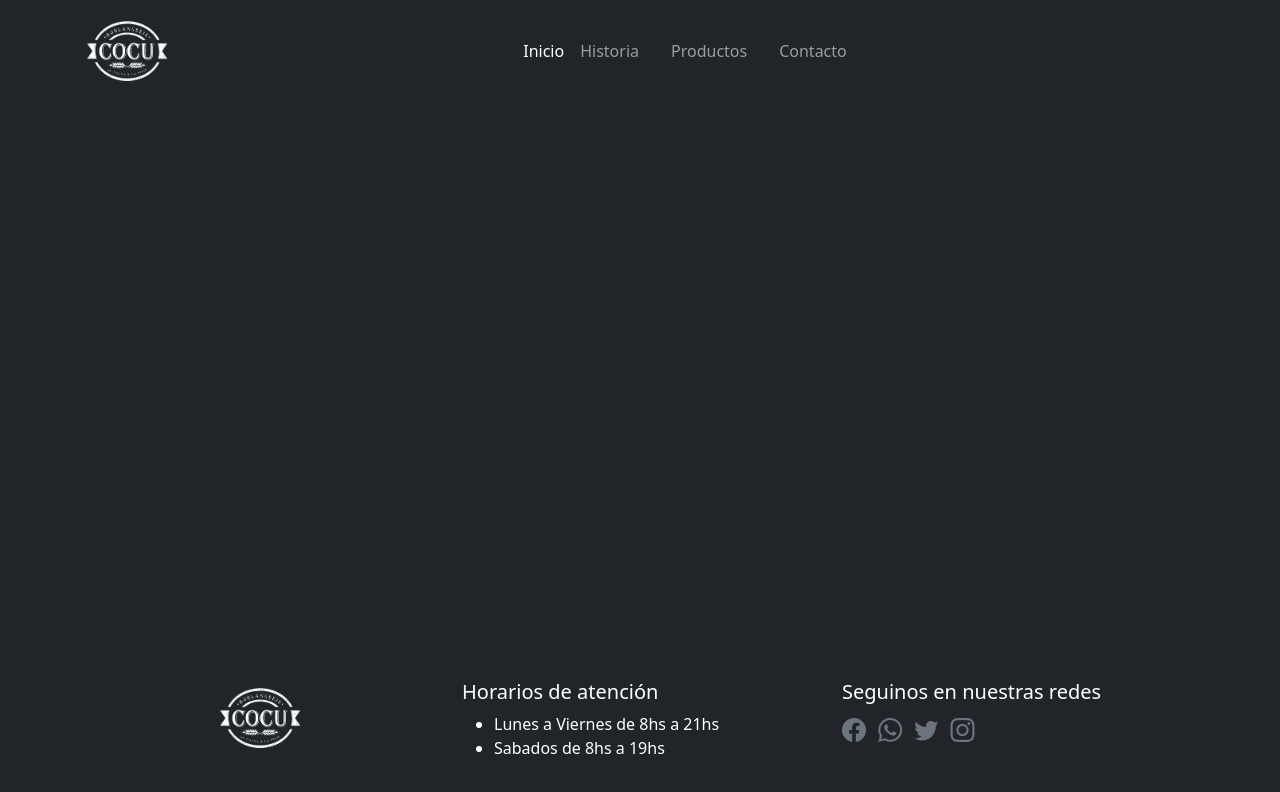
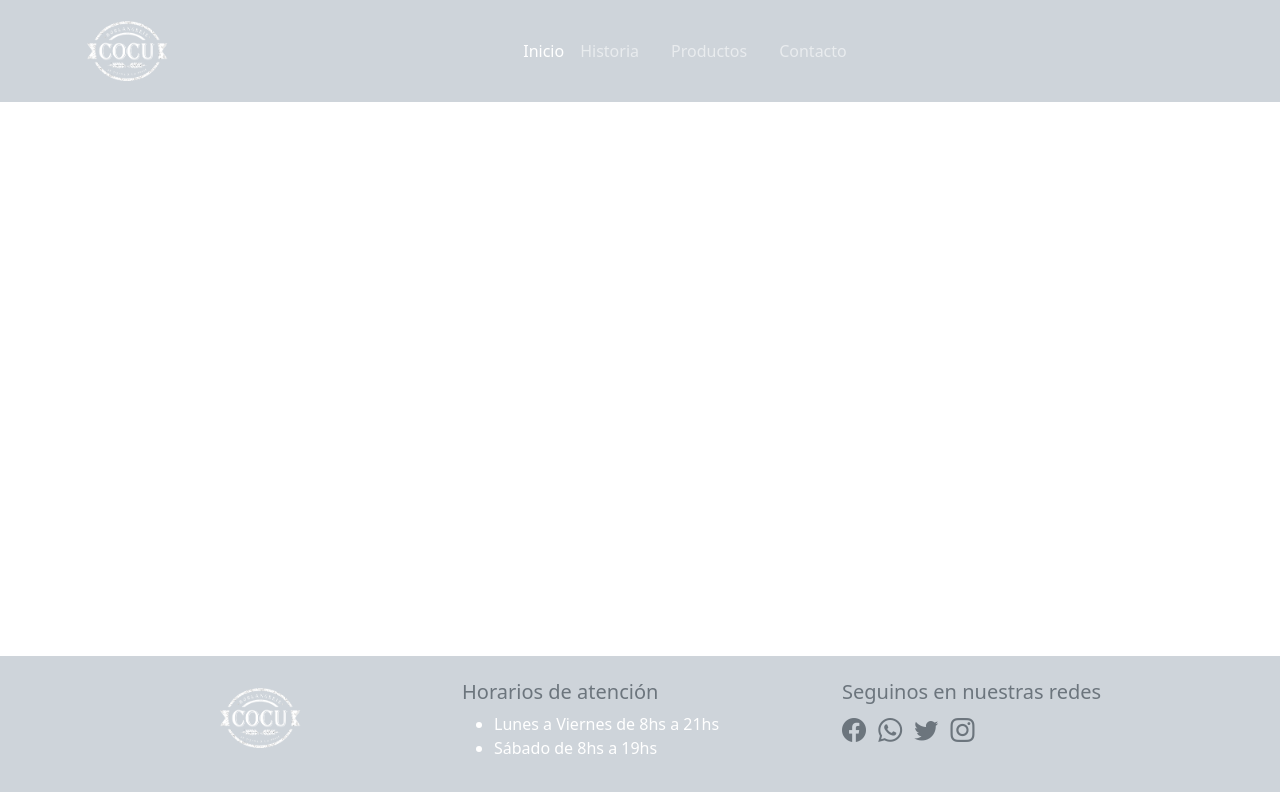
Before and after one commit to cristianq3/panaderiaCocu-41i, a plain HTML site: page pages/error404.html in a window 1280 px wide. Drawn offline with nearby package versions, Linux system fonts and the light colour scheme; files that its build step writes are made by us from their sources; files whose address does not match are found by name.

Commit message:
modifico color de footer, algunas coreciones gramaticas y letras del footer en gris

```diff
--- a/pages/error404.html
+++ b/pages/error404.html
@@ -1,5 +1,5 @@
 <!DOCTYPE html>
-<html lang="es" data-bs-theme="dark">
+<html lang="es">
   <head>
     <meta charset="UTF-8" />
     <meta http-equiv="X-UA-Compatible" content="IE=edge" />
@@ -13,7 +13,7 @@
   </head>
   <body>
     <header>
-      <nav class="navbar navbar-expand-lg bg-dark navbar-dark">
+      <nav class="navbar navbar-expand-lg bg-dark-subtle   navbar-dark">
         <div class="container">
           <a class="navbar-brand" href="index.html">
             <img src="./img/cocu_logo-450.png" alt="logo panaderia cocu" width="90px">
@@ -59,20 +59,20 @@
       </nav>
     </header>
     <main></main>
-    <footer class="bg-dark text-bg-secondary ">
+    <footer class="bg-dark-subtle   text-bg-secondary ">
       <section class="container py-4">
         <div class="row">
           <aside class="col-md-4 text-center"> <img src="img/cocu_logo-450.png" alt="Img de panaderia cocu" width="90px"></aside>
           <aside class="col-md-4 text-center text-md-start ">
-            <h5>Horarios de atención</h5>
+            <h5 class="text-secondary">Horarios de atención</h5>
             <div class="text-center text-md-start">
                       <ul>
               <li>Lunes a Viernes de 8hs a 21hs</li>
-              <li>Sabados de 8hs a 19hs</li>
+              <li>Sábado de 8hs a 19hs</li>
             </ul>
           </div>
           </aside>
-          <aside class="col-md-4 "><h5>Seguinos en nuestras redes</h5>
+          <aside class="col-md-4 "><h5 class="text-secondary">Seguinos en nuestras redes</h5>
 
             <a href="/pages/error404.html" class="link-secondary"><i class="bi bi-facebook fs-4 "></i></a>
             <a href="/pages/error404.html" class="link-secondary"><i class="bi bi-whatsapp fs-4 ms-2"></i></a>
```
Also changed, not shown: index.html (+6 -6 lines), pages/contacto.html (+4 -4 lines), pages/historia.html (+4 -4 lines), pages/productos.html (+4 -4 lines).
